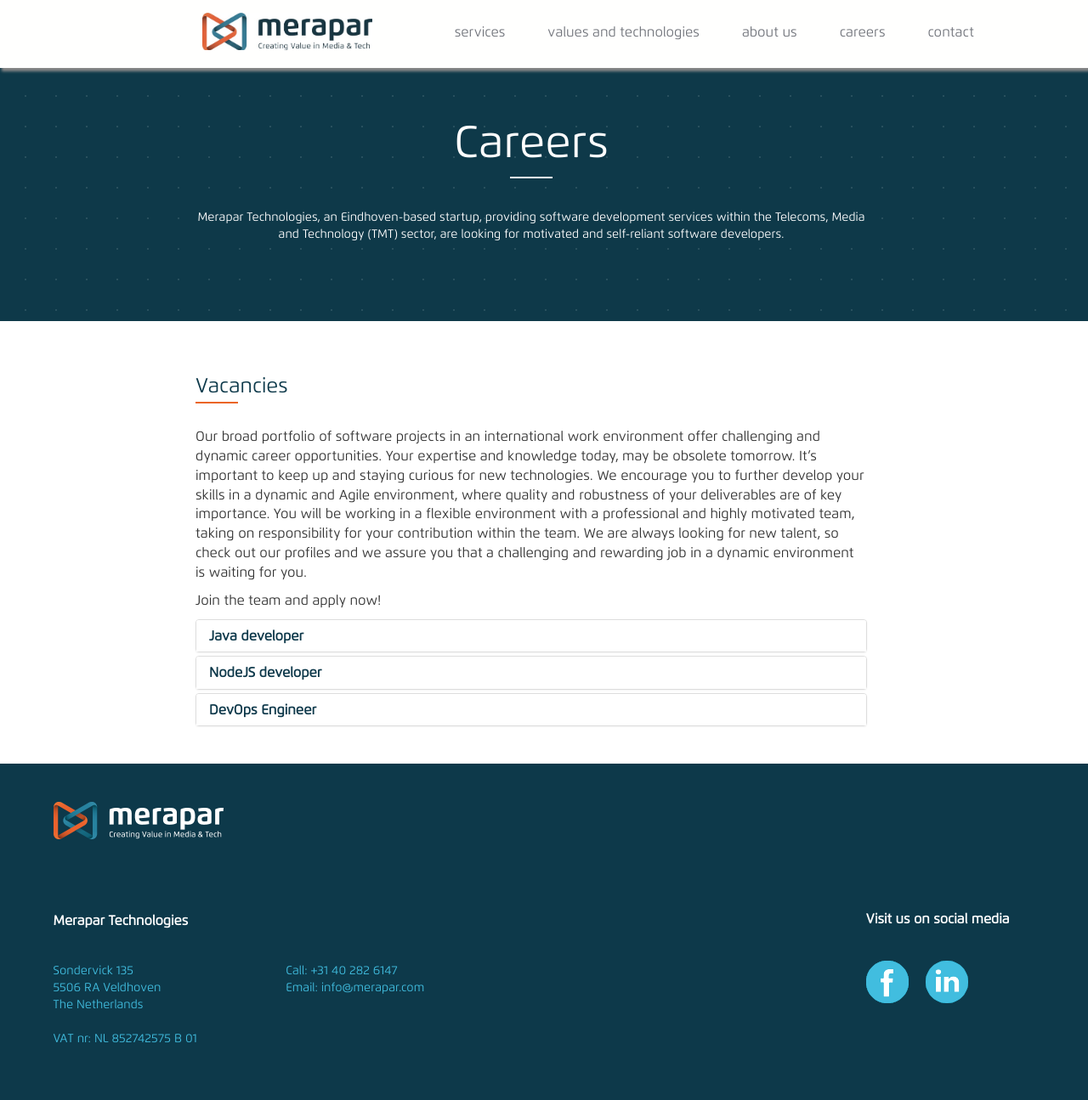
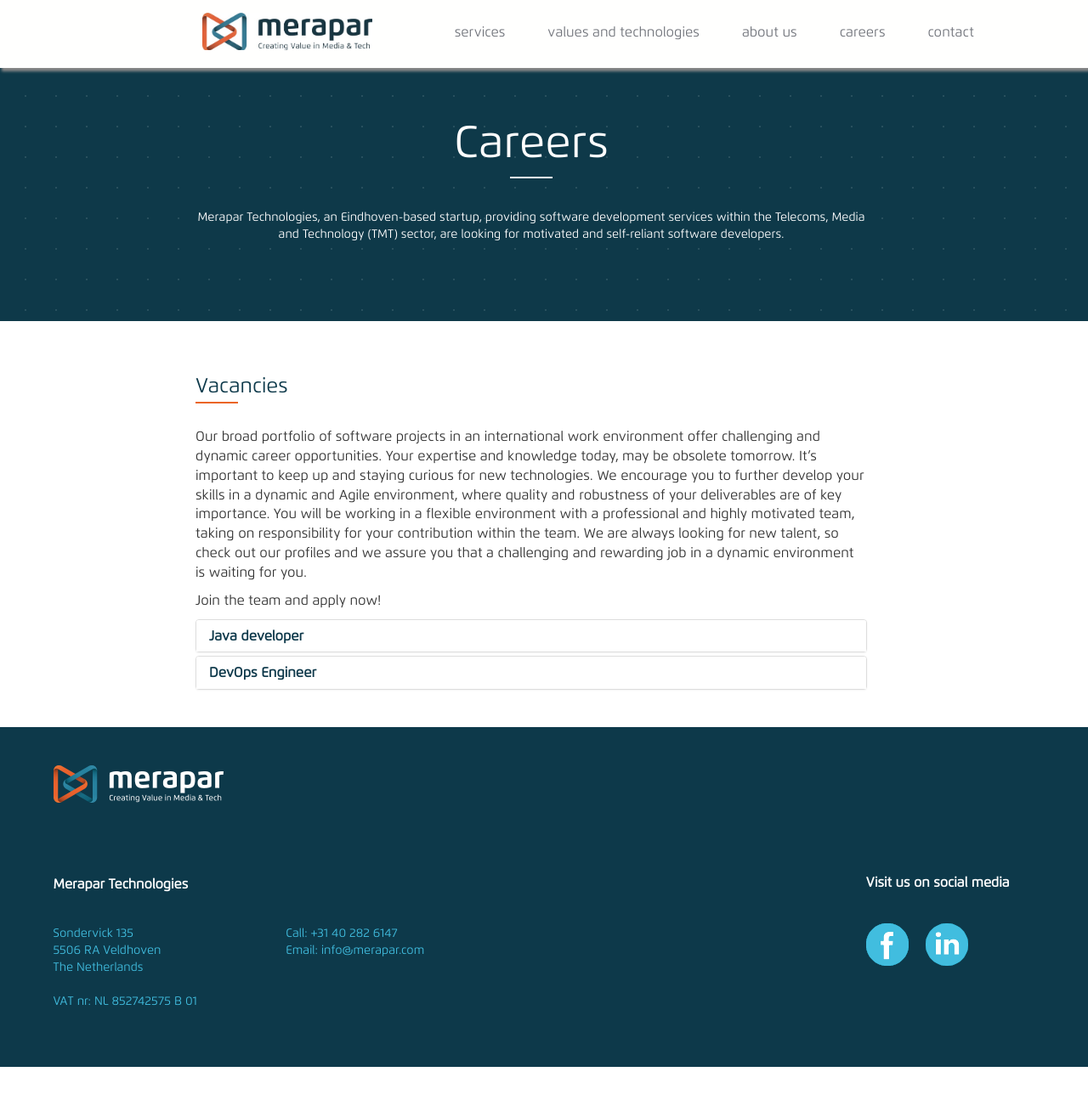
Before and after one commit to dennis-bell/merapar.com, a Jekyll site: the page built from careers/index.md, in a window 1280 px wide and 1299 px high. Shown: the top 1295 px of the window at 85% size. Built offline with Jekyll 4.4.1, drawn with Linux system fonts in a browser that asks for light colours; nearby versions of some CDN libraries.

Commit message:
Removed Javascript vacancy

```diff
--- a/careers/index.md
+++ b/careers/index.md
@@ -5,8 +5,6 @@ description: Merapar Technologies, an Eindhoven-based startup, providing softwar
 careers:
 - name: Java developer
   link: java-developer.html
-- name: NodeJS developer
-  link: node-developer.html
 - name: DevOps Engineer
   link: devops-engineer.html
 ---
```
